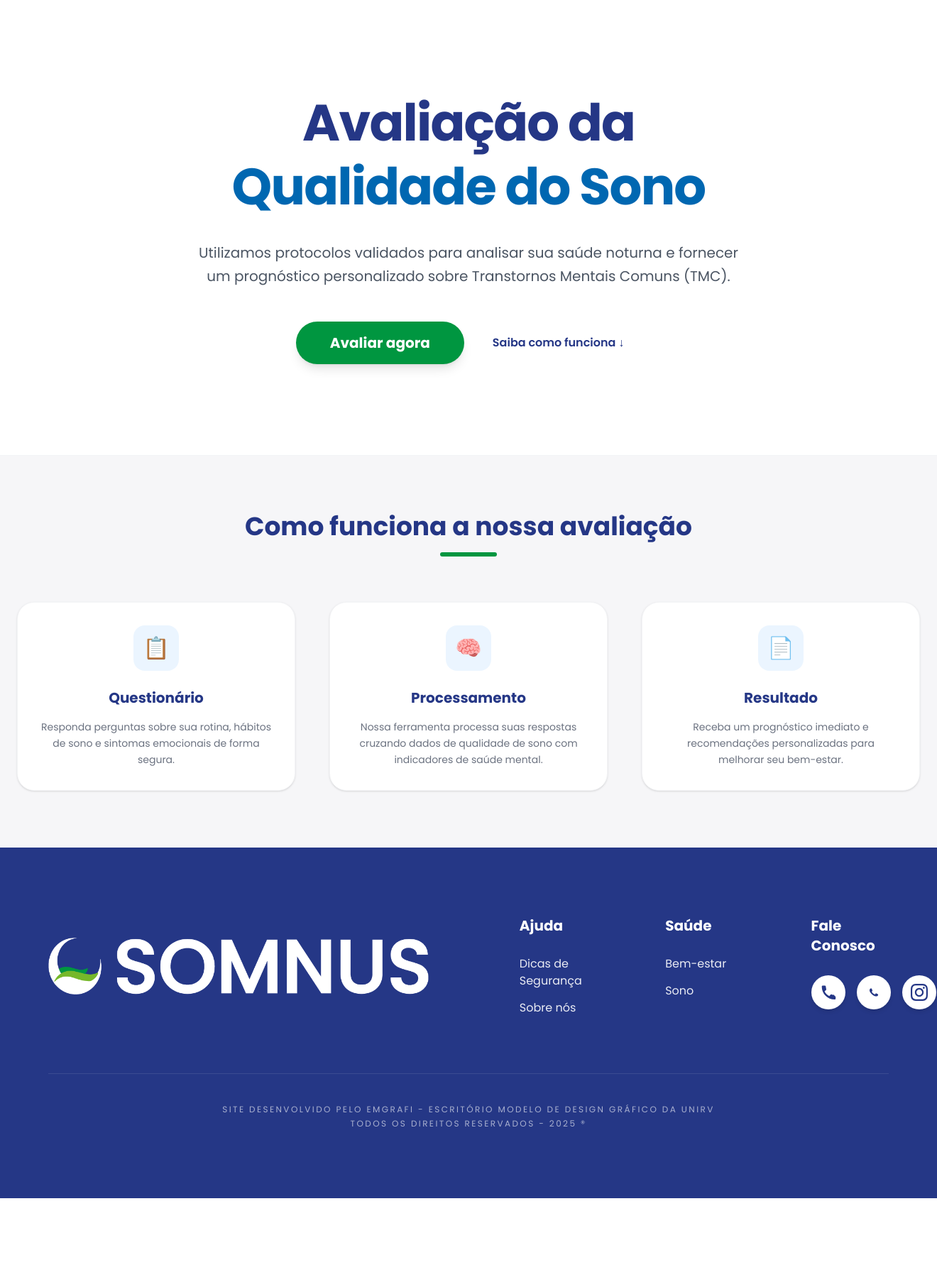
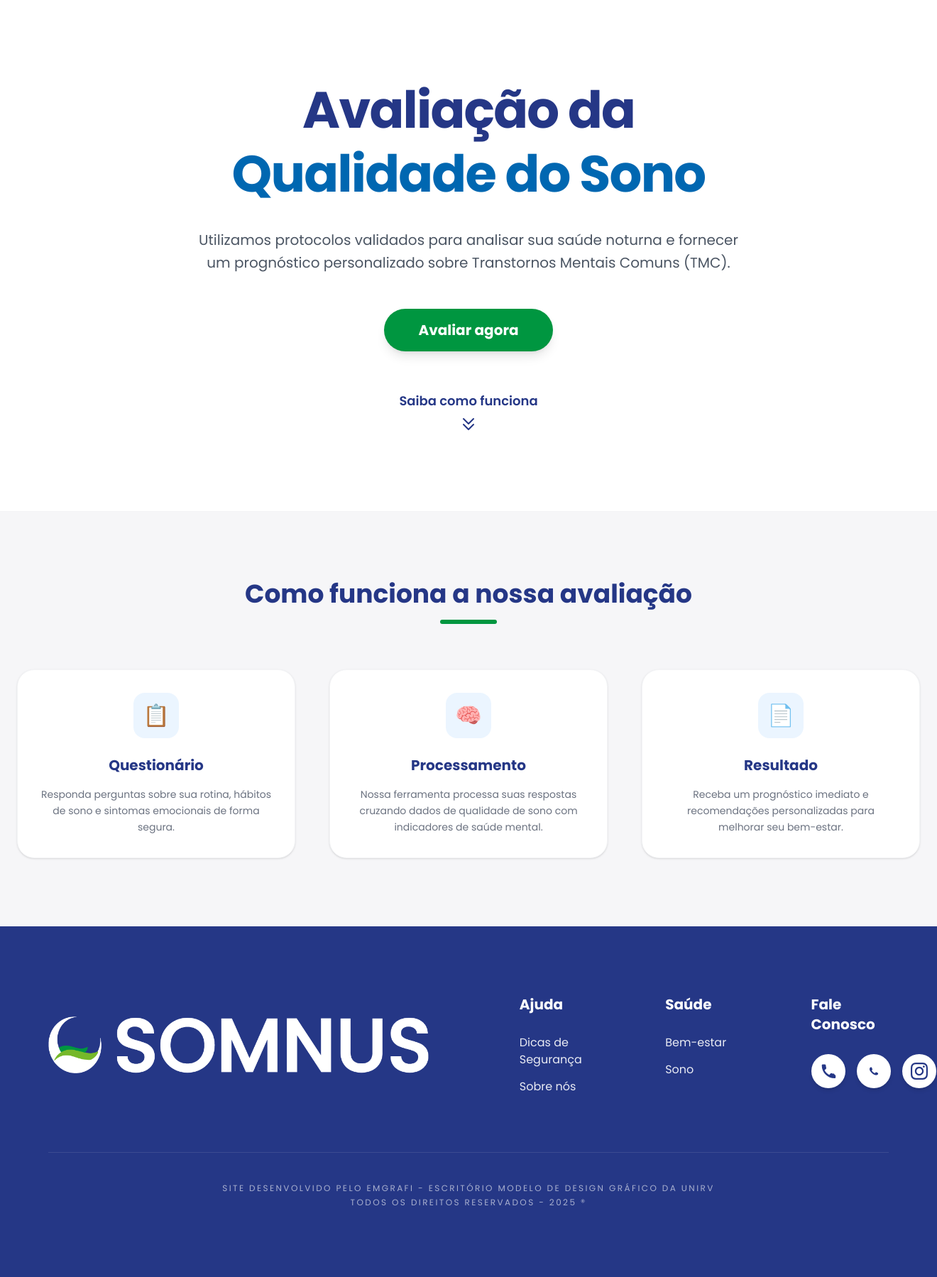
Before and after one commit to PedroBittencourtCosta/Somnus, a Django app: page / in a window 1320 px wide. Shown: the part 81-1880 px from the top of the page at 71% size. Before the commit the page ends 1769 px from the top, so only its background shows below. Run offline with Django 5.2, Linux system fonts and the light colour scheme; style sheets or scripts are compiled from the project's sources; some libraries are stand-ins or nearby versions.

Commit message:
fix: home

```diff
--- a/theme/templates/home.html
+++ b/theme/templates/home.html
@@ -1,9 +1,9 @@
 {% extends 'base.html' %}
 
 {% block content %}
-<div class="flex flex-col min-h-[80vh]">
+<div class="flex flex-col">
 
-    <section class="flex flex-col items-center justify-center px-6 py-20 md:py-32 text-center bg-white">
+    <section class="flex flex-col items-center justify-center px-6 py-20 md:min-h-[90vh] text-center bg-white relative">
         <h1 class="text-4xl md:text-7xl font-extrabold text-somnus-blue-deep mb-8 leading-tight tracking-tight">
             Avaliação da <br>
             <span class="text-somnus-blue-inst">Qualidade do Sono</span>
@@ -13,17 +13,21 @@
             Utilizamos protocolos validados para analisar sua saúde noturna e fornecer um prognóstico personalizado sobre Transtornos Mentais Comuns (TMC).
         </p>
 
-        <div class="flex flex-col sm:flex-row gap-4 items-center">
+        <div class="flex flex-col items-center gap-10 md:gap-14">
             <a href="#" class="bg-somnus-green-dark hover:bg-somnus-green-light text-white px-12 py-4 rounded-full font-bold text-xl transition-all shadow-lg hover:scale-105 transform">
                 Avaliar agora
             </a>
-            <a href="#como-funciona" class="text-somnus-blue-deep font-semibold hover:underline px-6 py-4">
-                Saiba como funciona ↓
+
+            <a href="#como-funciona" class="text-somnus-blue-deep font-semibold hover:underline flex flex-col items-center gap-2 group">
+                <span class="text-lg">Saiba como funciona</span>
+                <svg class="w-6 h-6 animate-bounce group-hover:text-somnus-blue-inst" fill="none" stroke="currentColor" viewBox="0 0 24 24">
+                    <path stroke-linecap="round" stroke-linejoin="round" stroke-width="2" d="M19 14l-7 7-7-7m14-8l-7 7-7-7"></path>
+                </svg>
             </a>
         </div>
     </section>
 
-    <section id="como-funciona" class="bg-gray-100/50 py-20 px-6 border-t border-gray-100">
+    <section id="como-funciona" class="bg-gray-100/50 py-24 px-6 border-t border-gray-100">
         <div class="max-w-7xl mx-auto">
             <div class="text-center mb-16">
                 <h2 class="text-3xl md:text-4xl font-bold text-somnus-blue-deep mb-4">Como funciona a nossa avaliação</h2>
```
